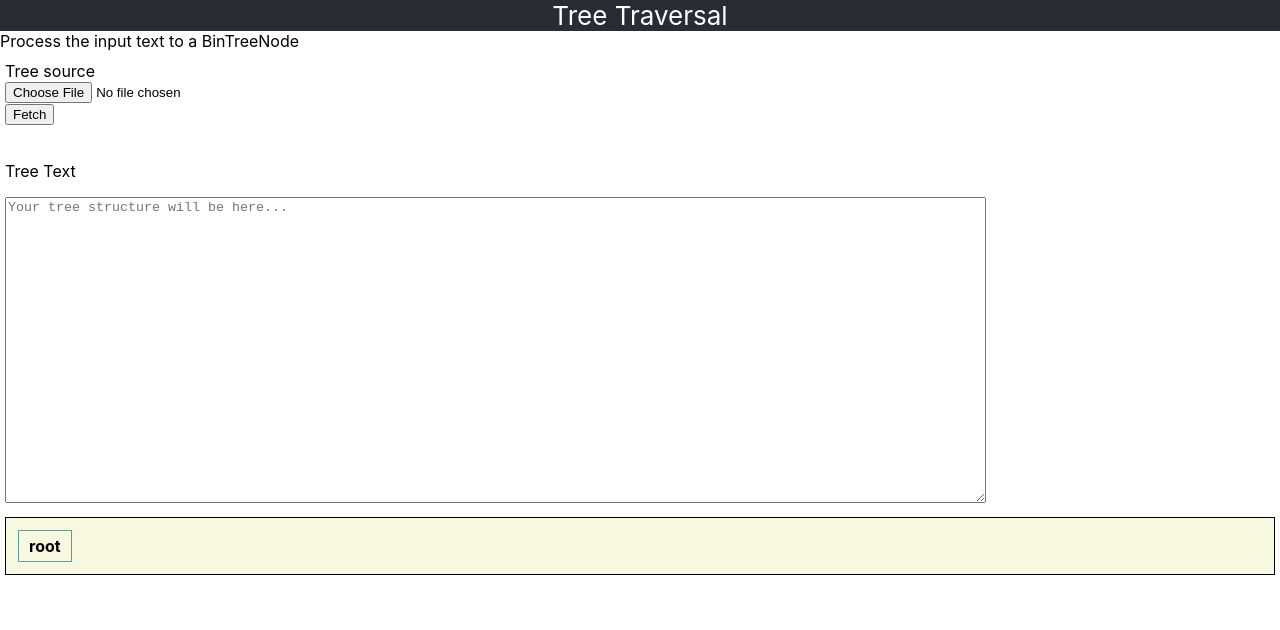
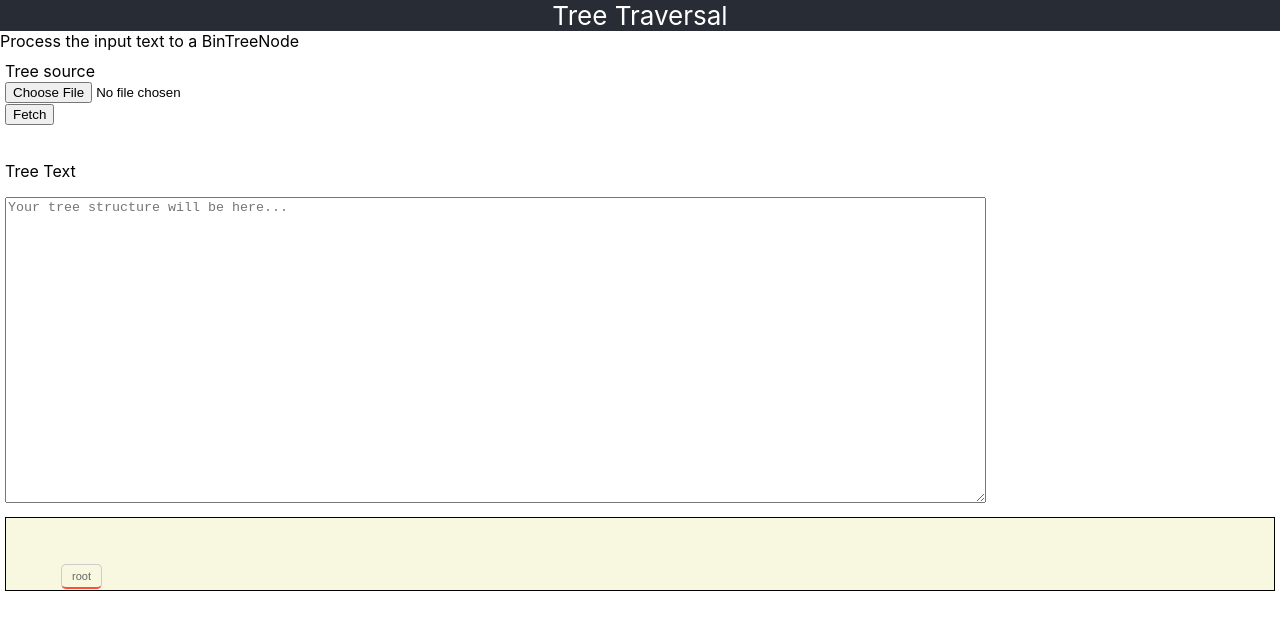
Before and after one commit to malaguitte/mobx-react-tree-ui, a React (Create React App) app: page / in a window 1280 px wide. Shown: the top 630 px of the page. Built offline with nearby package versions, Linux system fonts and the light colour scheme.

Commit message:
added new UI, TreeUI

```diff
--- a/src/Body.tsx
+++ b/src/Body.tsx
@@ -1,10 +1,11 @@
-import * as React from 'react';
+import * as React from "react";
 import { IAppState } from "./IAppState";
 import { observer } from "mobx-react";
-import { TreeInput } from './TreeInput';
-import { TreeOutput } from './TreeOutput';
+import { TreeInput } from "./TreeInput";
+import { TreeOutput } from "./TreeOutput";
+import TreeUI from "./TreeUI";
 import "./Body.scss"
-import { useAppStateContext } from './AppState';
+import { useAppStateContext } from "./AppState";
 interface BodyProps {
     appState: IAppState
 }
@@ -20,7 +21,12 @@ const BodyRenderer: React.FunctionComponent<BodyProps> = observer((props) => {
                 })
             }} />
             <div className="OutputContainer">
-                <TreeOutput treeNode={props.appState.treeNode} />
+                {/* <TreeOutput treeNode={props.appState.treeNode} /> */}
+                <div className="tree">
+                    <ul>
+                        <TreeUI data={props.appState.treeNode} />
+                    </ul>
+                </div>
             </div>
         </main>
     );
--- /dev/null
+++ b/src/TreeUI.scss
@@ -0,0 +1,102 @@
+// * {margin: 0; padding: 0;}
+
+.tree ul {
+	padding-top: 20px; position: relative;
+	transition: all 0.5s;
+	-webkit-transition: all 0.5s;
+	-moz-transition: all 0.5s;
+}
+
+.tree li {
+	float: left; text-align: center;
+	list-style-type: none;
+	position: relative;
+	padding: 20px 5px 0 5px;
+
+	transition: all 0.5s;
+	-webkit-transition: all 0.5s;
+	-moz-transition: all 0.5s;
+}
+
+/*We will use ::before and ::after to draw the connectors*/
+
+.tree li::before, .tree li::after{
+	content: '';
+	position: absolute; top: 0; right: 50%;
+	border-top: 1px solid #ccc;
+	width: 50%; height: 20px;
+}
+.tree li::after{
+	right: auto; left: 50%;
+	border-left: 1px solid #ccc;
+}
+
+/*We need to remove left-right connectors from elements without
+any siblings*/
+.tree li:only-child::after, .tree li:only-child::before {
+	display: none;
+}
+
+/*Remove space from the top of single children*/
+.tree li:only-child{ padding-top: 0;}
+
+/*Remove left connector from first child and
+right connector from last child*/
+.tree li:first-child::before, .tree li:last-child::after{
+	border: 0 none;
+}
+/*Adding back the vertical connector to the last nodes*/
+.tree li:last-child::before{
+	border-right: 1px solid #ccc;
+	border-radius: 0 5px 0 0;
+	-webkit-border-radius: 0 5px 0 0;
+	-moz-border-radius: 0 5px 0 0;
+}
+.tree li:first-child::after{
+	border-radius: 5px 0 0 0;
+	-webkit-border-radius: 5px 0 0 0;
+	-moz-border-radius: 5px 0 0 0;
+}
+
+/*Time to add downward connectors from parents*/
+.tree ul ul::before{
+	content: '';
+	position: absolute; top: 0; left: 50%;
+	border-left: 1px solid #ccc;
+	width: 0; height: 20px;
+}
+
+.tree li a{
+	border: 1px solid #ccc;
+	padding: 5px 10px;
+	text-decoration: none;
+	color: #666;
+	font-family: arial, verdana, tahoma;
+	font-size: 11px;
+	display: inline-block;
+
+	border-radius: 5px;
+	-webkit-border-radius: 5px;
+	-moz-border-radius: 5px;
+
+	transition: all 0.5s;
+	-webkit-transition: all 0.5s;
+	-moz-transition: all 0.5s;
+}
+
+.tree li a.active{
+	border-bottom: 2px solid #FF4E33;
+}
+
+/*Time for some hover effects*/
+/*We will apply the hover effect the the lineage of the element also*/
+.tree li a:hover, .tree li a:hover+ul li a {
+	background: #c8e4f8; color: #000; border: 1px solid #94a0b4;
+}
+/*Connector styles on hover*/
+.tree li a:hover+ul li::after,
+.tree li a:hover+ul li::before,
+.tree li a:hover+ul::before,
+.tree li a:hover+ul ul::before{
+	border-color:  #94a0b4;
+}
--- /dev/null
+++ b/src/TreeUI.tsx
@@ -0,0 +1,35 @@
+import React from "react";
+import "./TreeUI.scss";
+import { BinTreeNode } from "./TreeNode";
+export interface TreeOutputProps {
+  data: BinTreeNode
+}
+
+export const TreeUI: React.FunctionComponent<TreeOutputProps> = (props) => {
+  const { data } = props;
+  if (!data) {
+    return <div className="treeNode"></div>;
+  }
+
+  const hasData = data.left !== undefined || data.right !== undefined;
+
+  return (
+    <li>
+      <a className="active" href="#">{data.id}</a>
+      {
+        hasData
+        ?
+          <ul>
+            { data.left ? <li> <TreeUI data={data.left} /> </li> : null }
+            { data.right ? <li> <TreeUI data={data.right} /> </li> : null }
+          </ul>
+        :
+          null
+      }
+    </li>
+  )
+
+}
+
+
+export default TreeUI;
```
